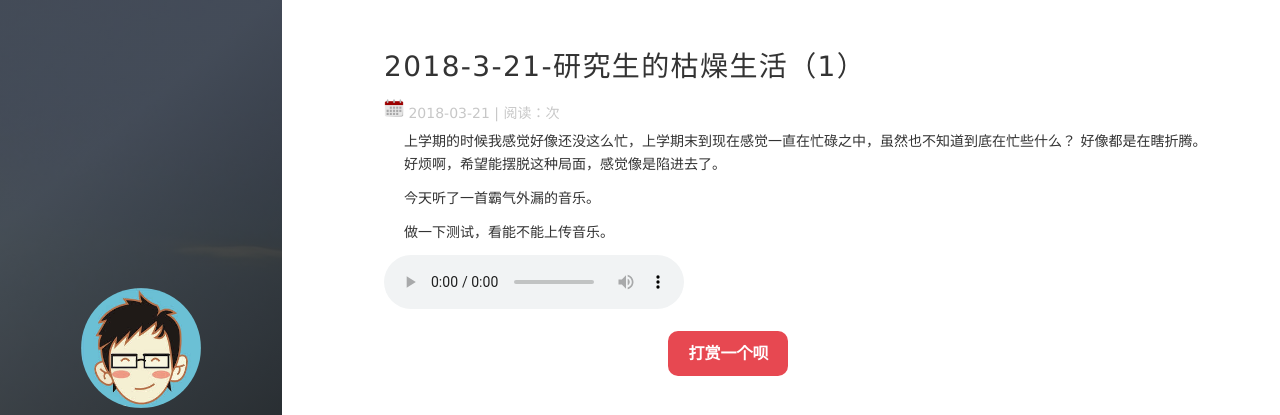
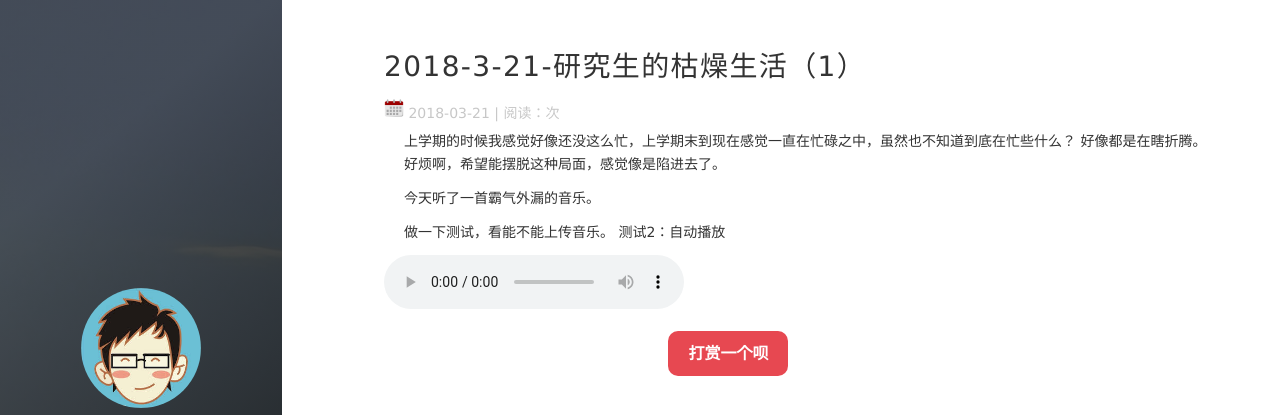
Before and after one commit to tfxidian/tfxidianbackup, a Jekyll site: the page built from _posts/2018-3-21-研究生的枯燥生活（1）.md, in a window 1280 px wide. Shown: the top 415 px of the page. Built offline with Jekyll 4.4.1, drawn with Linux system fonts in a browser that asks for light colours; nearby versions of some CDN libraries; our own code applies the rules of GitHub Pages for plain Markdown files; comment, search, counter and statistics services are not loaded.

Commit message:
修改文件: _posts/2018-3-21-研究生的枯燥生活（1）.md

```diff
--- a/_posts/2018-3-21-研究生的枯燥生活（1）.md
+++ b/_posts/2018-3-21-研究生的枯燥生活（1）.md
@@ -13,6 +13,7 @@ grammar_cjkRuby: true
 
 
   做一下测试，看能不能上传音乐。
+  测试2：自动播放
 
 <audio controls  autoplay height="100" width="100">
  <name >
```
